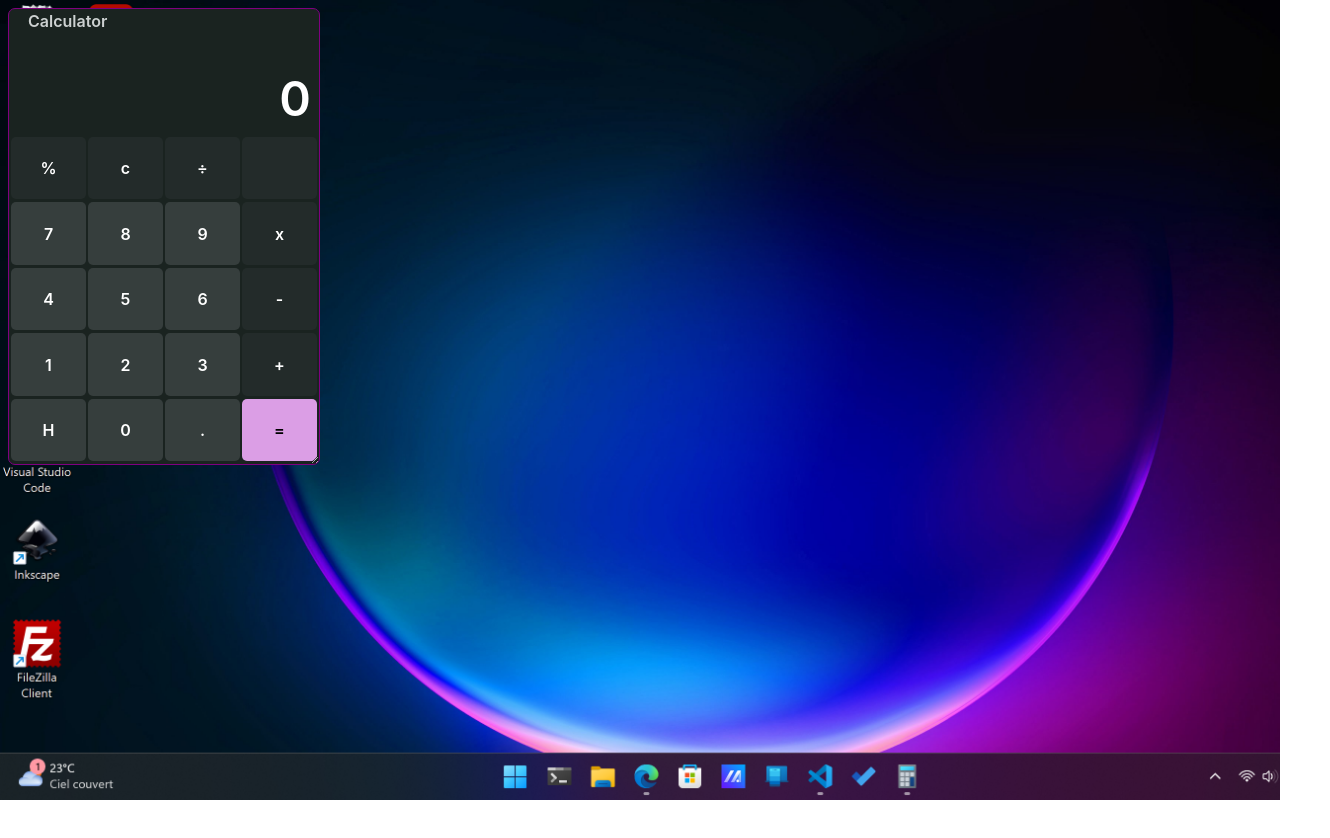
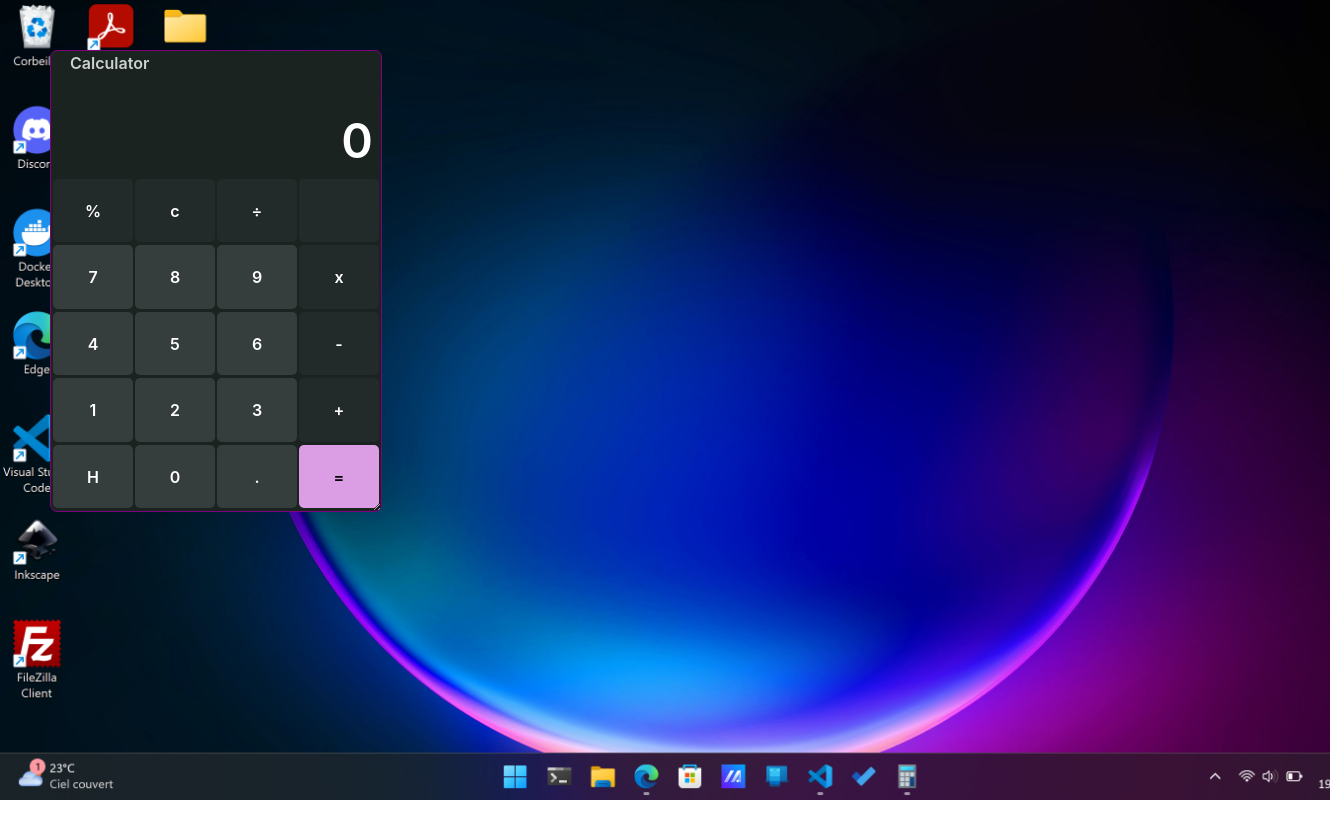
Before and after one commit to souleimane-ifqirne/calculator9000, a React (Vite) app: page / in a window 1280 px wide. Shown: the top 838 px of the page, 1330 px wide, since content can reach past the window. Before the commit the page ends 800 px from the top, so only its background shows below. Built offline with nearby package versions, Linux system fonts and the light colour scheme; some icons are missing.

Commit message:
feat(titleBar): position adjusted, bigScreen resize

```diff
--- a/index.html
+++ b/index.html
@@ -7,10 +7,6 @@
   <meta name="viewport" content="width=device-width, initial-scale=1.0" />
   <title>Calculator9000</title>
 </head>
-
-<body>
-  <div id="root"></div>
+    <div id="root"></div>
   <script type="module" src="/src/main.jsx"></script>
-</body>
-
 </html>
--- a/src/App.jsx
+++ b/src/App.jsx
@@ -1,31 +1,85 @@
 import Title from './Component/Title'
 import Calculator from './Component/Calculator'
-import React, { useRef, useState } from 'react';
+import React, { useRef, useState, useEffect } from 'react';
 import Draggable from 'react-draggable';
 import './CSS/App.css'
 
 
 function App() {
 
-  const [handleDisplay, setHandleDisplay] = useState("block");
+  const [handleDisplay, setHandleDisplay] = useState(true);
+  const [divWidth, setDivWidth] = useState(330);
+  const [divHeight, setDivHeight] = useState(460);
+  const [isLarge, setLarge] = useState(true)
+  const [isTop, setIsTop] = useState("50px")
+  const [isLeft, setIsLeft] = useState("50px")
 
-const closeCalculator = () => {
-  setHandleDisplay("none")
-}
+
+  const divRef = useRef(null);
+
+  useEffect(() => {
+    // Function to update div width and height when resized
+    const updateSize = () => {
+      if (divRef.current) {
+        const rect = divRef.current.getBoundingClientRect();
+        setDivWidth(rect.width);
+        console.log("🚀 ~ file: App.jsx:26 ~ updateSize ~ setDivWidth(rect.width);:", setDivWidth(rect.width))
+        setDivHeight(rect.height);
+        console.log("🚀 ~ file: App.jsx:28 ~ updateSize ~ setDivHeight(rect.height);:", setDivHeight(rect.height))
+      }
+    };
+    // Add a resize event listener
+    window.addEventListener('resize', updateSize);
+
+    // Call the updateSize function initially
+    updateSize();
+
+    // Remove the event listener when the component unmounts
+    return () => {
+      window.removeEventListener('resize', updateSize);
+    };
+  }, []);
+  const hideCalculator = () => {
+    setHandleDisplay(!handleDisplay)
+  }
+
+  const closeCalculator = () => {
+    setHandleDisplay(!handleDisplay)
+  }
+
+  const largeScreen = () => {
+    setLarge(!isLarge)
+    if (isLarge == true) {
+      setIsTop("initial")
+      setIsLeft("initial")
+    } else {
+      setIsTop("50px")
+      setIsLeft("50px")
+    }
+
+  }
 
   const dispStyle = {
-    display: handleDisplay
+    position: "absolute",
+    display: handleDisplay ? "block" : "none",
+    width: !isLarge ? "100%" : divWidth,
+    height: !isLarge ? "100%" : divHeight,
+  }
+
+  const bodyStyle = {
+    top: isTop,
+    left: isLeft
   }
 
   return (
-    <>
+    <body className="bodyCalc" style={bodyStyle}>
       <Draggable handle="strong">
         <div className="calcBox" style={dispStyle}>
-          <Title closeCalculator={closeCalculator}text="0"></Title>
+          <Title hideCalculator={hideCalculator} closeCalculator={closeCalculator} largeScreen={largeScreen} text="0"></Title>
           <Calculator></Calculator>
         </div>
       </Draggable>
-    </>
+    </body>
   )
 }
 
--- a/src/CSS/App.css
+++ b/src/CSS/App.css
@@ -1,3 +1,19 @@
+/* body {
+    position: absolute;
+    margin: 0px;
+    padding: 0px;
+    width: 100vw;
+    height: 100vh;
+} */
+
+.bodyCalc {
+    position: absolute;
+    margin: 0px;
+    padding: 0px;
+    width: 100vw;
+    height: 100vh;
+}
+
 :root {
     font-family: Inter, system-ui, Avenir, Helvetica, Arial, sans-serif;
     width: 100vw;
@@ -17,8 +33,8 @@
 
 .calcBox {
     background-color: rgb(26, 35, 32);
-    width: 280px;
-    height: 380px;
+    /*width: 320px;
+    height: 460px;*/
     min-height: 455px;
     min-width: 310px;
     border-radius: 7px;
@@ -27,6 +43,9 @@
     border: 0.5px solid purple;
 }
 
+.sizeAnim {
+    transition: 0.5s ease-in-out;
+}
 .calculator {
     display: flex;
     justify-content: center;
--- a/src/Component/Title.jsx
+++ b/src/Component/Title.jsx
@@ -19,8 +19,8 @@ const Title = (props) => {
                 />)} Calculator</div>
             </strong>
             <div className="titleBar" >
-                    <TitleBar children="hide" />
-                    <TitleBar children="size" />
+                    <TitleBar children="hide" hideCalculator={props.hideCalculator}/>
+                    <TitleBar children="size" largeScreen={props.largeScreen} />
                     <TitleBar className="cross" children="cross" closeCalculator={props.closeCalculator}/>
                 </div>
         </div>
--- a/src/Component/TitleBar.jsx
+++ b/src/Component/TitleBar.jsx
@@ -1,7 +1,6 @@
 import { RemoveOutline } from 'react-ionicons'
 import { SquareOutline } from 'react-ionicons'
 import { CloseOutline } from 'react-ionicons'
-import React, { useState } from "react";
 import '../CSS/Title.css'
 
 
@@ -9,7 +8,7 @@ import '../CSS/Title.css'
 
 const TitleBar = (props) => {
 
-  return <div className="title-bar" onClick={props.closeCalculator}>{props.children == "cross" &&
+  return <div className="title-bar" onClick={props.closeCalculator || props.largeScreen || props.hideCalculator}>{props.children == "cross" &&
     (<CloseOutline
       color={'#ffffff'}
       className="barPosition"
```
